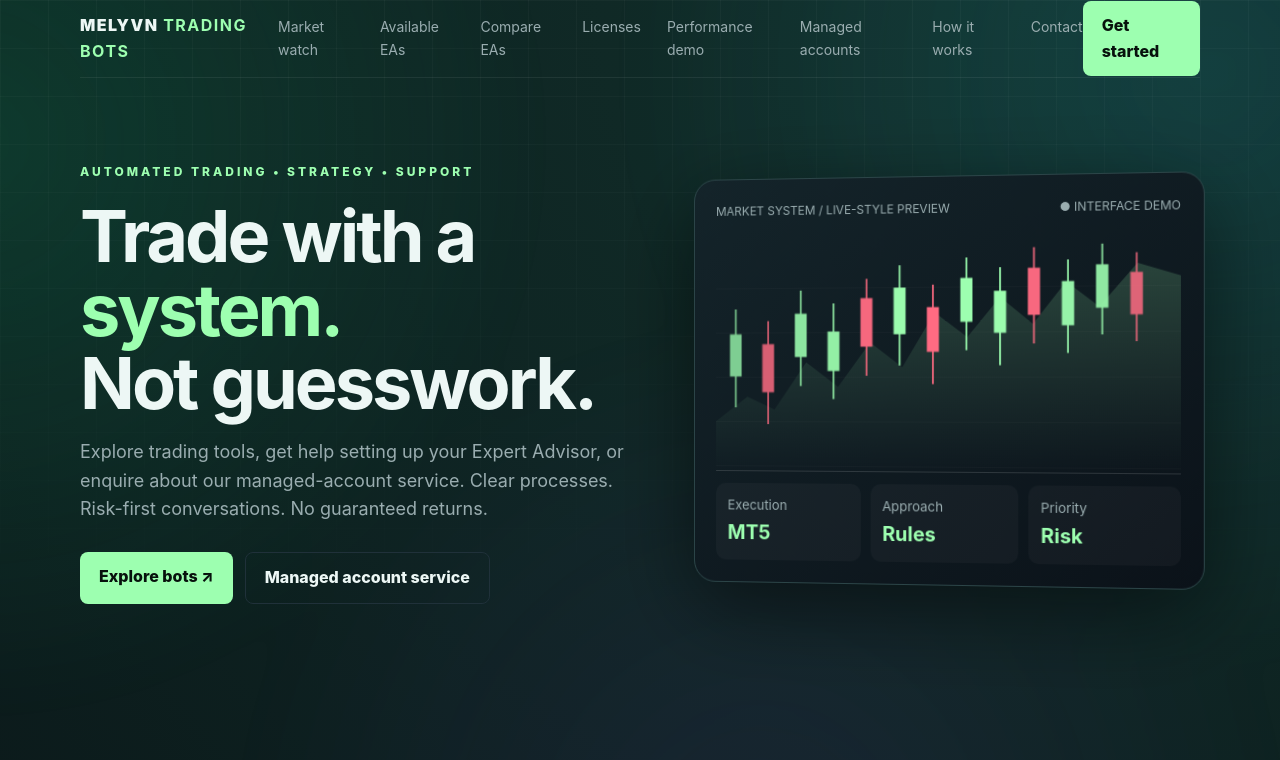
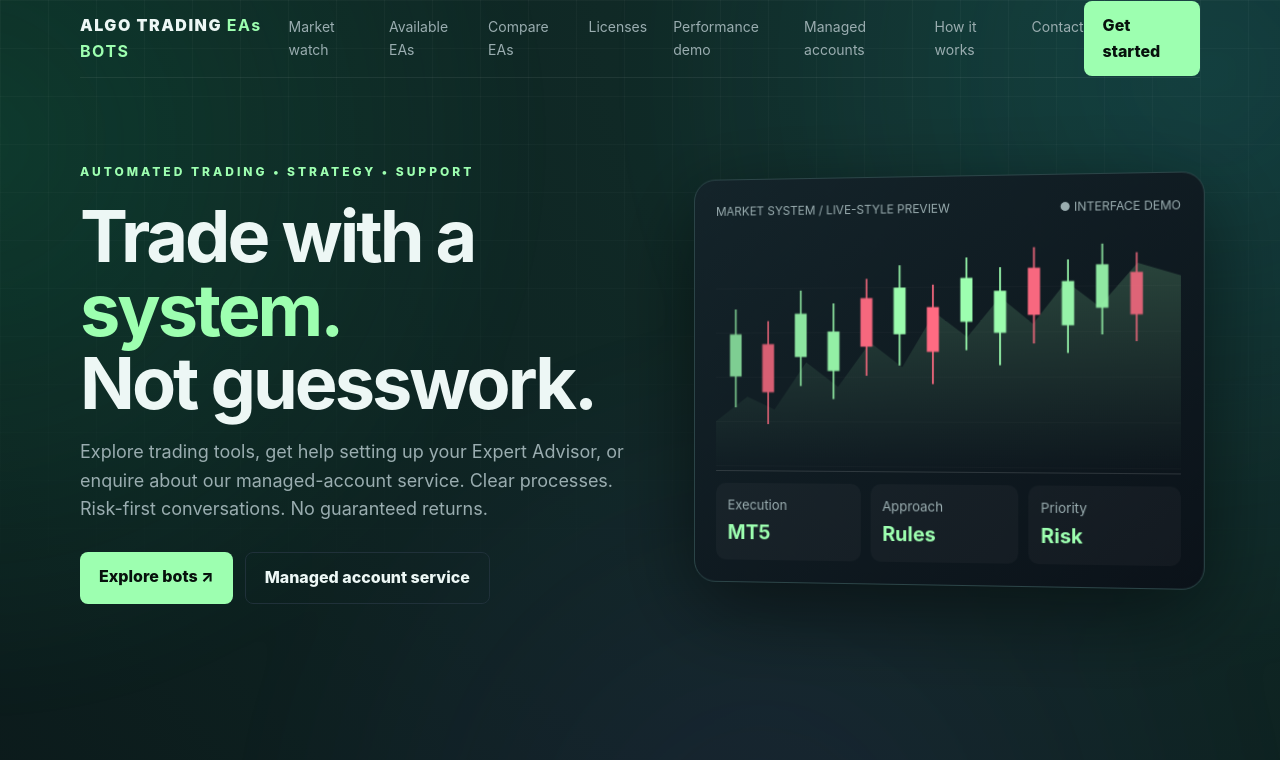
Before and after one commit to mellowmelyvn/melyvn-trading-bots, a plain HTML site: page index.html in a window 1280 px wide. Shown: the top 760 px of the page. Drawn offline with Linux system fonts and the light colour scheme; a script that the page names is missing.

Commit message:
Rename website to Algo Trading EAs Bots

```diff
--- a/index.html
+++ b/index.html
@@ -2,8 +2,8 @@
 <html lang="en">
 <head>
 <meta charset="utf-8"><meta name="viewport" content="width=device-width,initial-scale=1">
-<meta name="description" content="MELYVN TRADING BOTS — trading tools, EA setup and managed-account service enquiries.">
-<title>MELYVN TRADING BOTS | Trade with a system</title>
+<meta name="description" content="ALGO TRADING EAs BOTS — trading tools, EA setup and managed-account service enquiries.">
+<title>ALGO TRADING EAs BOTS | Trade with a system</title>
 <style>
 :root{--bg:#070b10;--panel:#101821;--line:#20313a;--text:#edf7f5;--muted:#9aadb0;--green:#9dffb0;--cyan:#5ce6df}*{box-sizing:border-box}html{scroll-behavior:smooth}body{margin:0;background:radial-gradient(circle at 80% 0%,#12302b 0,transparent 28%),var(--bg);color:var(--text);font:16px/1.6 Inter,system-ui,Arial;overflow-x:hidden}body:before{content:"";position:fixed;inset:0;pointer-events:none;background-image:linear-gradient(#ffffff08 1px,transparent 1px),linear-gradient(90deg,#ffffff08 1px,transparent 1px);background-size:48px 48px;mask-image:linear-gradient(to bottom,#000,transparent 85%);z-index:-1}
 body:after{content:"";position:fixed;inset:-35%;pointer-events:none;z-index:-2;background:radial-gradient(circle at 20% 30%,#1aff9b20 0,transparent 28%),radial-gradient(circle at 75% 25%,#25d9ff1c 0,transparent 30%),radial-gradient(circle at 55% 80%,#8d4dff14 0,transparent 32%);filter:blur(22px);animation:ambientDrift 18s ease-in-out infinite alternate}
@@ -44,7 +44,7 @@ a{color:inherit;text-decoration:none}.wrap{width:min(1120px,90%);margin:auto}.na
 </style>
 </head>
 <body>
-<header class="wrap nav"><a class="logo" href="#">MELYVN <b>TRADING BOTS</b></a><nav class="links"><a href="#market">Market watch</a><a href="#bots">Available EAs</a><a href="#compare">Compare EAs</a><a href="#licensing">Licenses</a><a href="#performance">Performance demo</a><a href="#managed">Managed accounts</a><a href="#about">How it works</a><a href="#contact">Contact</a></nav><a class="btn" href="#contact">Get started</a></header>
+<header class="wrap nav"><a class="logo" href="#">ALGO TRADING <b>EAs BOTS</b></a><nav class="links"><a href="#market">Market watch</a><a href="#bots">Available EAs</a><a href="#compare">Compare EAs</a><a href="#licensing">Licenses</a><a href="#performance">Performance demo</a><a href="#managed">Managed accounts</a><a href="#about">How it works</a><a href="#contact">Contact</a></nav><a class="btn" href="#contact">Get started</a></header>
 <main>
 <div class="wrap hero"><div><div class="eyebrow">Automated trading • Strategy • Support</div><h1>Trade with a <span>system.</span><br>Not guesswork.</h1><p class="lead">Explore trading tools, get help setting up your Expert Advisor, or enquire about our managed-account service. Clear processes. Risk-first conversations. No guaranteed returns.</p><div class="actions"><a class="btn" href="#bots">Explore bots ↗</a><a class="btn alt" href="#managed">Managed account service</a></div></div>
 <div class="visual"><div class="visual-top"><span>MARKET SYSTEM / LIVE-STYLE PREVIEW</span><span>● INTERFACE DEMO</span></div><div class="chart candle-chart"><svg viewBox="0 0 500 230" preserveAspectRatio="none" aria-label="Decorative animated candlestick chart">
@@ -113,12 +113,12 @@ a{color:inherit;text-decoration:none}.wrap{width:min(1120px,90%);margin:auto}.na
 <a class="btn alt" href="https://t.me/+_7uMtukMV1ozN2Y0" target="_blank" rel="noopener">Join Private Group</a>
 <a class="btn alt" href="https://t.me/MelyvnTradingAssistantBot" target="_blank" rel="noopener">Telegram Assistant Bot</a>
 </div></div></div><form class="card" id="form"><label>Your name<input class="field" name="name" required></label><label>Email or WhatsApp<input class="field" name="reply" required></label><label>I'm interested in<select class="field" name="interest"><option>Gold Pro EA</option><option>Daily Trader EA</option><option>Straddle EA</option><option>Swing Trader EA</option><option>EA setup and support</option><option>Managed-account enquiry</option></select></label><label>Message<textarea class="field" name="message" rows="4" required></textarea></label><button class="btn" type="submit">Prepare enquiry</button><p class="muted" id="formnote" aria-live="polite">This demo form prepares an email; it does not store or transmit your details.</p></form></div></section>
-</main><footer class="footer"><div class="wrap">© <span id="year"></span> MELYVN TRADING BOTS. All rights reserved. <br>Trading involves substantial risk. You may lose some or all of your capital. Past performance does not guarantee future results. Nothing on this website is financial advice or a promise of returns.</div></footer>
+</main><footer class="footer"><div class="wrap">© <span id="year"></span> ALGO TRADING EAs BOTS. All rights reserved. <br>Trading involves substantial risk. You may lose some or all of your capital. Past performance does not guarantee future results. Nothing on this website is financial advice or a promise of returns.</div></footer>
 <script>
 document.getElementById('year').textContent=new Date().getFullYear();
 
 document.querySelectorAll('.candle').forEach(candle=>{candle.setAttribute('tabindex','0');candle.setAttribute('role','button');candle.setAttribute('aria-label','Tap to glow');const light=()=>{candle.classList.add('is-lit');clearTimeout(candle._glowTimer);candle._glowTimer=setTimeout(()=>candle.classList.remove('is-lit'),1100)};candle.addEventListener('click',light);candle.addEventListener('keydown',e=>{if(e.key==='Enter'||e.key===' '){e.preventDefault();light()}});});
 const io=new IntersectionObserver(es=>es.forEach(e=>{if(e.isIntersecting){e.target.classList.add('show');io.unobserve(e.target)}}),{threshold:.12});document.querySelectorAll('.reveal').forEach(el=>io.observe(el));
-document.getElementById('form').addEventListener('submit',e=>{e.preventDefault();const d=new FormData(e.target);const subject=encodeURIComponent('MELYVN Trading Bots enquiry: '+d.get('interest'));const body=encodeURIComponent('Name: '+d.get('name')+'\nContact: '+d.get('reply')+'\nInterest: '+d.get('interest')+'\n\n'+d.get('message'));document.getElementById('formnote').textContent='Replace YOUR-BUSINESS-EMAIL in the website code to activate email enquiries.';window.location.href='mailto:YOUR-BUSINESS-EMAIL?subject='+subject+'&body='+body;});
+document.getElementById('form').addEventListener('submit',e=>{e.preventDefault();const d=new FormData(e.target);const subject=encodeURIComponent('ALGO TRADING EAs BOTS enquiry: '+d.get('interest'));const body=encodeURIComponent('Name: '+d.get('name')+'\nContact: '+d.get('reply')+'\nInterest: '+d.get('interest')+'\n\n'+d.get('message'));document.getElementById('formnote').textContent='Replace YOUR-BUSINESS-EMAIL in the website code to activate email enquiries.';window.location.href='mailto:YOUR-BUSINESS-EMAIL?subject='+subject+'&body='+body;});
 </script>
 <script src="https://widgets.biquote.io/v1/loader.js" async></script></body></html>
```
